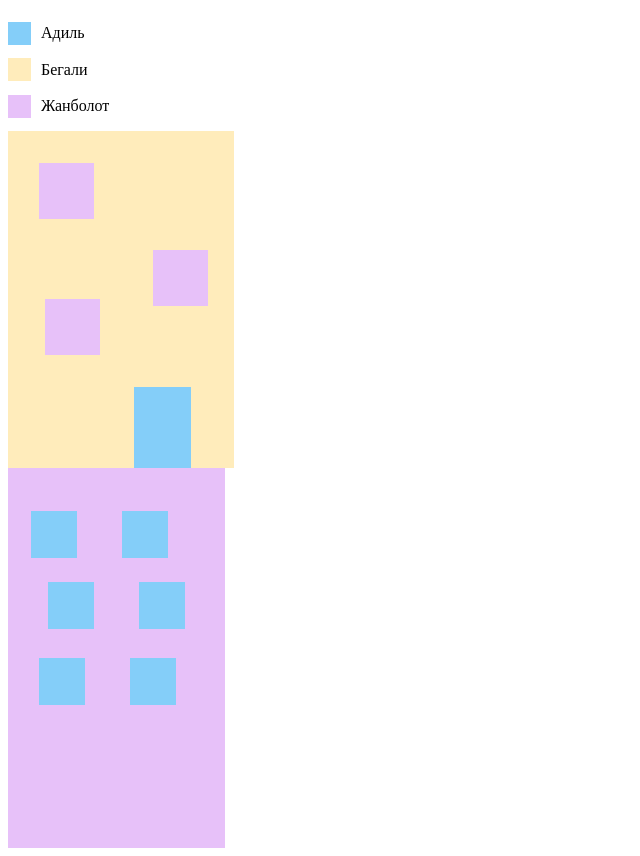
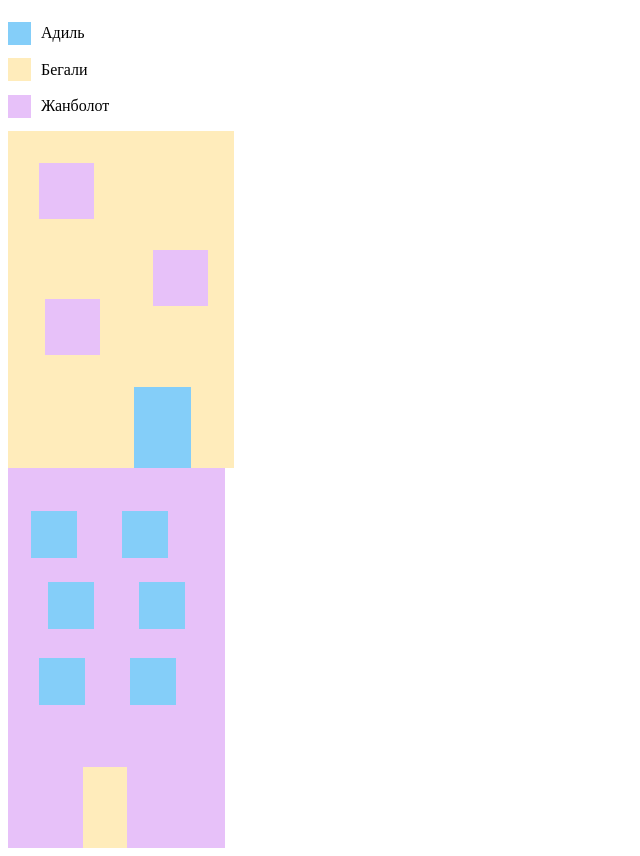
Before and after one commit to ZhanbolotAbdrasilov17/team_work, a plain HTML site: page index.html in a window 1280 px wide. Shown: the whole page, without its empty margins (0-640 px from the left). Drawn offline with Linux system fonts and the light colour scheme.

Commit message:
add yellow-door

```diff
--- a/index.html
+++ b/index.html
@@ -45,6 +45,7 @@
         <div class="blue-house-window4"></div>
         <div class="blue-house-window5"></div>
         <div class="blue-house-window6"></div>
+        <div class="yellow-door"></div>
 
     </div>
 
--- a/style.css
+++ b/style.css
@@ -148,3 +148,11 @@
    top: 190px;
    background: #84CEF9;
  }
+ .yellow-door {
+  position: absolute;
+  width: 44px;
+  height: 81px;
+  left: 75px;
+  top: 299px;
+  background-color: #FFECBB;
+ }
```
